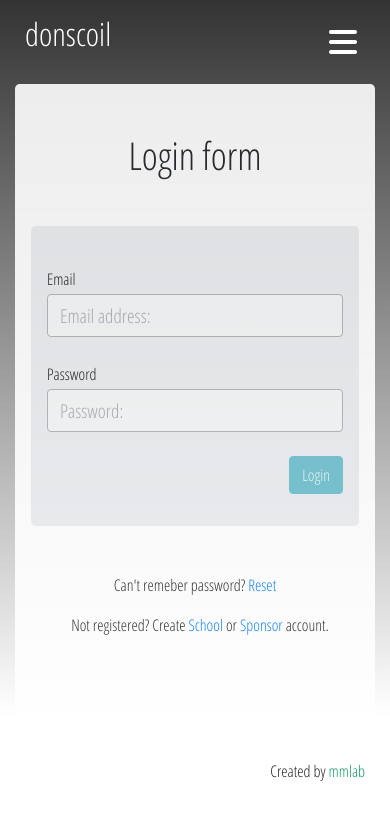
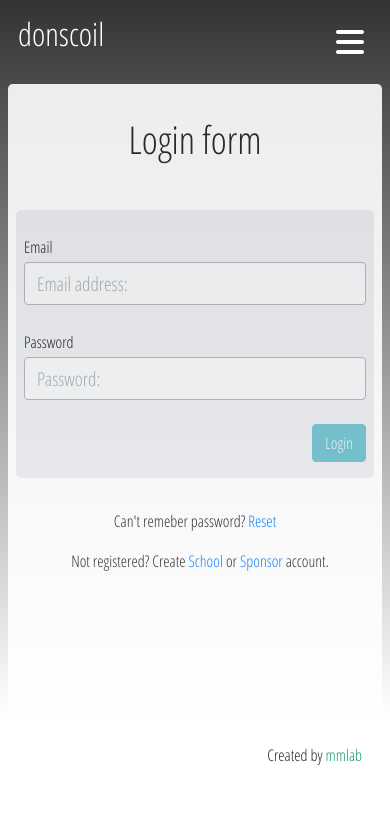
Before and after one commit to miszel81/PLdonscoil, a React (Create React App) app: page /login in a window 390 px wide. Shown: the top 820 px of the page. Built offline with nearby package versions, Linux system fonts and the light colour scheme; no server answers; what raven-js would draw is missing.

Commit message:
poprawki padding/margin w jumbotronach

```diff
--- a/src/Components/Auth/Auth.css
+++ b/src/Components/Auth/Auth.css
@@ -18,4 +18,5 @@
 
 .jumbotron {
   opacity: 0.9;
+  margin-bottom: 1rem !important;
 }
--- a/src/Components/Layout/About.css
+++ b/src/Components/Layout/About.css
@@ -1,10 +1,25 @@
 .jumbotron h1 {
   font-size: 2rem;
+}
+.jumbotron {
+  padding: 1rem 0.5rem !important;
+}
+.table td {
+  padding: 0.5rem !important;
+}
+
+.table th {
+  padding: 0.5rem !important;
 }
 
 .heading-text {
   font-size: 3rem;
   padding: 30px;
+}
+
+.container-fluid {
+  padding-left: 10px !important;
+  padding-right: 10px !important;
 }
 
 .awesome {
@@ -357,6 +372,10 @@
 }
 
 @media all and (max-width: 600px) {
+  .container-fluid {
+    padding-left: 8px !important;
+    padding-right: 8px !important;
+  }
   .forschools-background-image {
     display: none;
   }
```
